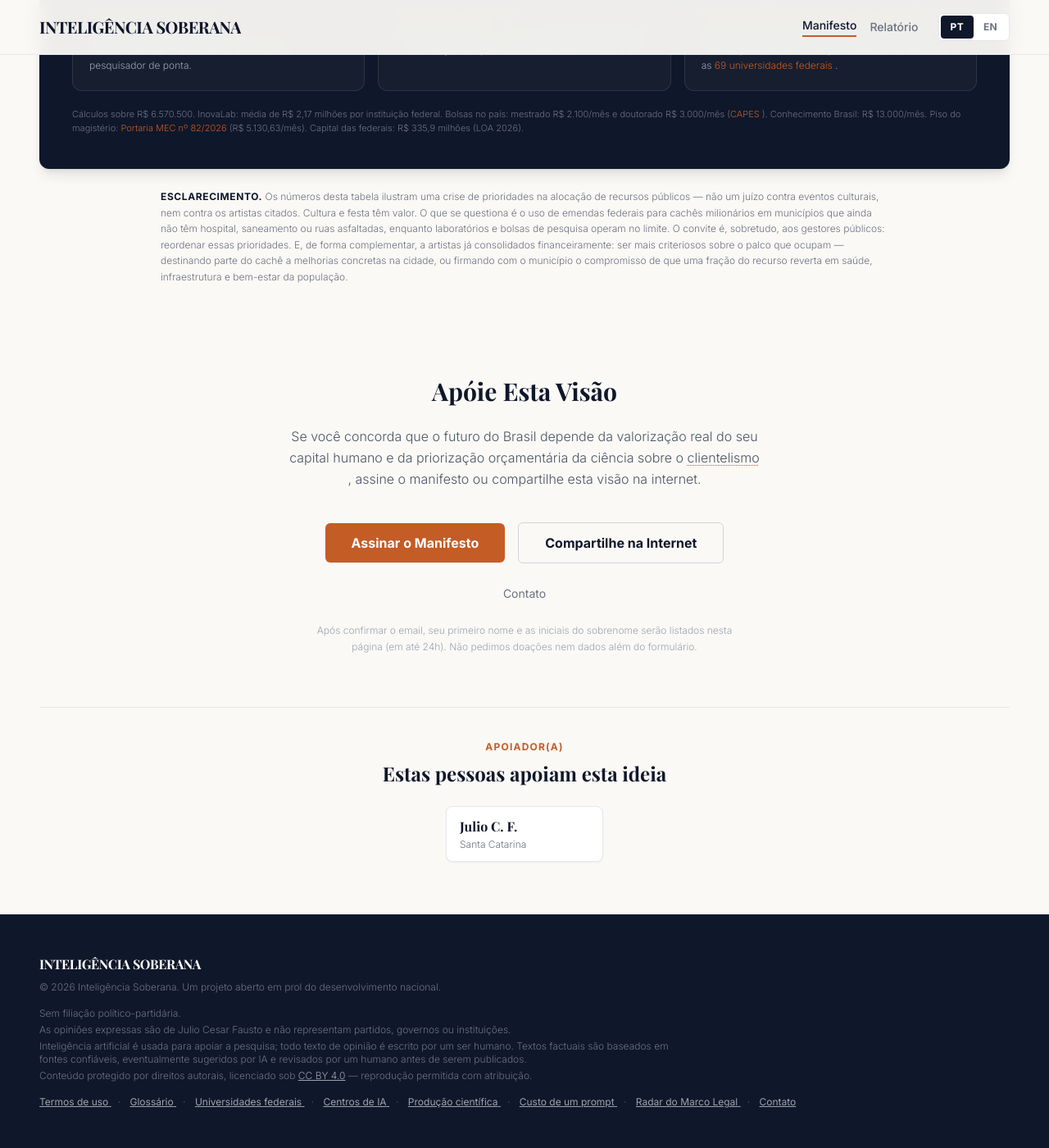
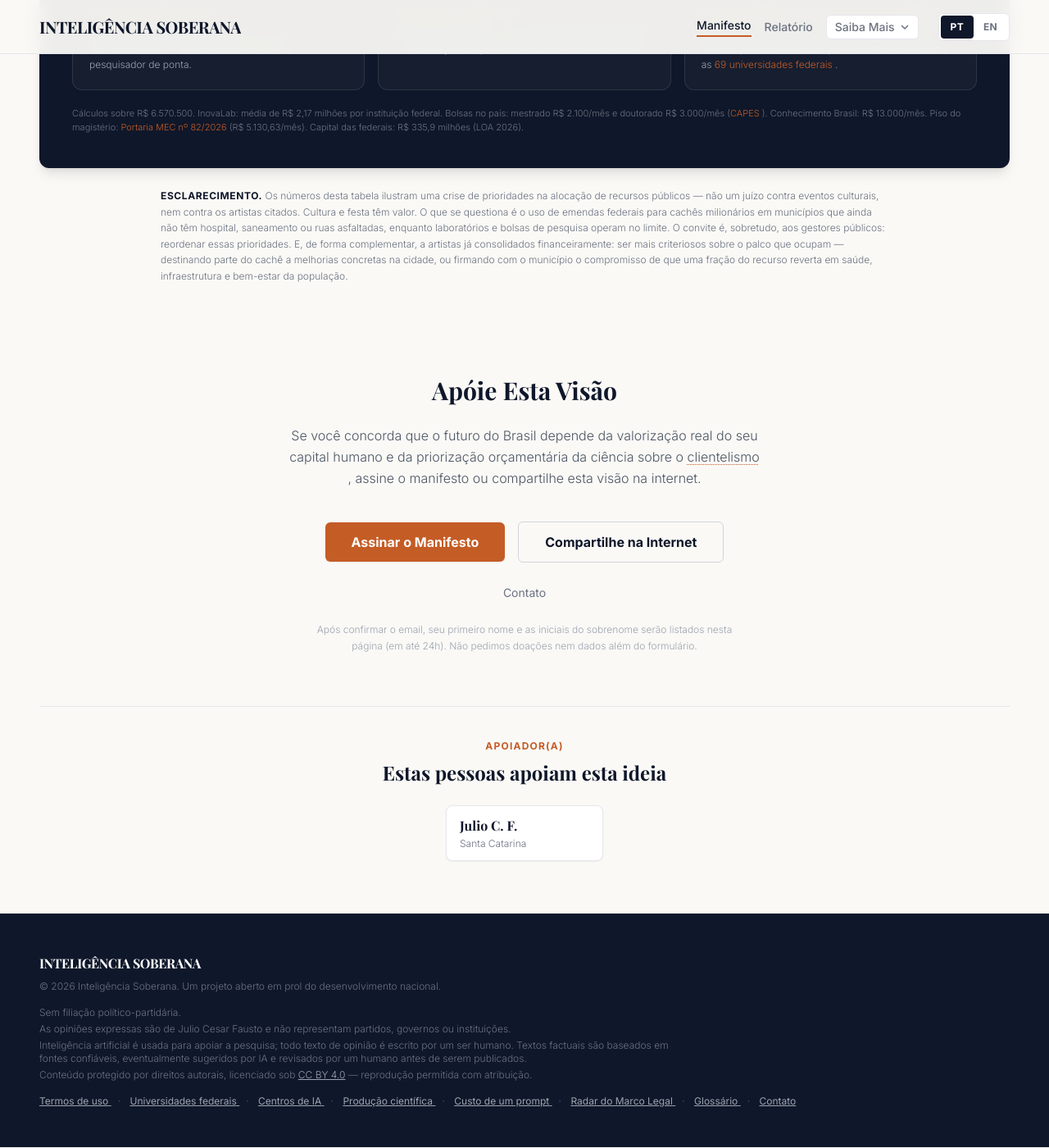
Before and after one commit to jcfausto/inteligenciasoberana.github.io, a Jekyll site: the page built from index.html, in a window 1280 px wide and 1400 px high, scrolled down 5942 px. Shown: the whole window at 82% size. Built offline with Jekyll 4.4.1, drawn with Linux system fonts in a browser that asks for light colours; nearby versions of some CDN libraries; some web fonts are replaced; comment, search, counter and statistics services are not loaded.

Commit message:
Add a Learn more header dropdown so complementary pages are one click away.
Co-authored-by: Cursor <cursoragent@cursor.com>

```diff
--- a/_includes/footer.html
+++ b/_includes/footer.html
@@ -16,45 +16,22 @@
       <li class="lang-en">Content is copyrighted, licensed under <a href="https://creativecommons.org/licenses/by/4.0/" class="text-gray-400 underline hover:text-terracotta transition-colors" rel="license">CC BY 4.0</a> — reuse allowed with attribution.</li>
     </ul>
     <p class="text-xs">
-      <a href="{{ '/termos.html' | relative_url }}" class="text-gray-400 underline hover:text-terracotta transition-colors">
-        <span class="lang-pt">Termos de uso</span>
-        <span class="lang-en">Terms of use</span>
-      </a>
-      <span class="text-gray-600 mx-2" aria-hidden="true">·</span>
-      <a href="{{ '/glossario.html' | relative_url }}" class="text-gray-400 underline hover:text-terracotta transition-colors">
-        <span class="lang-pt">Glossário</span>
-        <span class="lang-en">Glossary</span>
-      </a>
-      <span class="text-gray-600 mx-2" aria-hidden="true">·</span>
-      <a href="{{ '/universidades.html' | relative_url }}" class="text-gray-400 underline hover:text-terracotta transition-colors">
-        <span class="lang-pt">Universidades federais</span>
-        <span class="lang-en">Federal universities</span>
-      </a>
-      <span class="text-gray-600 mx-2" aria-hidden="true">·</span>
-      <a href="{{ '/centros.html' | relative_url }}" class="text-gray-400 underline hover:text-terracotta transition-colors">
-        <span class="lang-pt">Centros de IA</span>
-        <span class="lang-en">AI centers</span>
-      </a>
-      <span class="text-gray-600 mx-2" aria-hidden="true">·</span>
-      <a href="{{ '/producao.html' | relative_url }}" class="text-gray-400 underline hover:text-terracotta transition-colors">
-        <span class="lang-pt">Produção científica</span>
-        <span class="lang-en">Scientific output</span>
-      </a>
-      <span class="text-gray-600 mx-2" aria-hidden="true">·</span>
-      <a href="{{ '/custo-prompt.html' | relative_url }}" class="text-gray-400 underline hover:text-terracotta transition-colors">
-        <span class="lang-pt">Custo de um prompt</span>
-        <span class="lang-en">Cost of a prompt</span>
-      </a>
-      <span class="text-gray-600 mx-2" aria-hidden="true">·</span>
-      <a href="{{ '/marco-legal.html' | relative_url }}" class="text-gray-400 underline hover:text-terracotta transition-colors">
-        <span class="lang-pt">Radar do Marco Legal</span>
-        <span class="lang-en">AI Legal Framework Radar</span>
-      </a>
-      <span class="text-gray-600 mx-2" aria-hidden="true">·</span>
-      <a href="https://forms.gle/5XBeDzHNNqxg5MEc8" class="text-gray-400 underline hover:text-terracotta transition-colors" target="_blank" rel="noopener noreferrer">
-        <span class="lang-pt">Contato</span>
-        <span class="lang-en">Contact</span>
-      </a>
+      {% for item in site.data.more_pages %}
+        {% unless forloop.first %}
+        <span class="text-gray-600 mx-2" aria-hidden="true">·</span>
+        {% endunless %}
+        {% if item.external %}
+        <a href="{{ item.href }}" class="text-gray-400 underline hover:text-terracotta transition-colors" target="_blank" rel="noopener noreferrer">
+          <span class="lang-pt">{{ item.pt }}</span>
+          <span class="lang-en">{{ item.en }}</span>
+        </a>
+        {% else %}
+        <a href="{{ item.href | relative_url }}" class="text-gray-400 underline hover:text-terracotta transition-colors">
+          <span class="lang-pt">{{ item.pt }}</span>
+          <span class="lang-en">{{ item.en }}</span>
+        </a>
+        {% endif %}
+      {% endfor %}
     </p>
   </div>
 </footer>
--- a/_includes/header.html
+++ b/_includes/header.html
@@ -1,5 +1,6 @@
-<header class="sticky top-0 z-50 bg-[#faf9f6]/95 backdrop-blur-md border-b border-gray-200 no-print">
-  <div class="max-w-7xl mx-auto py-4 px-6 md:px-12 flex justify-between items-center gap-4">
+<header class="sticky top-0 z-50 no-print overflow-visible">
+  <div class="absolute inset-0 bg-[#faf9f6]/95 backdrop-blur-md border-b border-gray-200" aria-hidden="true"></div>
+  <div class="relative overflow-visible max-w-7xl mx-auto py-4 px-6 md:px-12 flex justify-between items-center gap-4">
     <div class="flex items-center min-w-0">
       <a href="{{ '/' | relative_url }}" class="min-w-0">
         <span class="lang-pt font-serif font-bold text-xl tracking-tight text-navy truncate block">INTELIGÊNCIA SOBERANA</span>
@@ -7,7 +8,7 @@
       </a>
     </div>
     <div class="flex items-center gap-4 md:gap-6 shrink-0">
-      <nav class="flex items-center gap-4 text-sm font-medium">
+      <nav class="flex items-center gap-4 text-sm font-medium overflow-visible">
         <a href="{{ '/' | relative_url }}" {% if page.page_id == 'manifesto' %}aria-current="page" class="text-navy border-b-2 border-terracotta pb-0.5"{% else %}class="text-gray-500 hover:text-navy transition-colors"{% endif %}>
           <span class="lang-pt">Manifesto</span>
           <span class="lang-en">Open Letter</span>
@@ -16,6 +17,73 @@
           <span class="lang-pt">Relatório</span>
           <span class="lang-en">Report</span>
         </a>
+        {% assign more_active = false %}
+        {% for item in site.data.more_pages %}
+          {% if item.menu != false %}
+            {% unless item.external %}
+              {% if page.page_id == item.id %}
+                {% assign more_active = true %}
+              {% endif %}
+            {% endunless %}
+          {% endif %}
+        {% endfor %}
+        <div class="relative z-10" data-more-menu>
+          <button type="button" data-more-menu-button aria-haspopup="true" aria-expanded="false" aria-controls="more-menu-panel"{% if more_active %} aria-current="true"{% endif %} class="more-menu-button inline-flex items-center gap-1.5 rounded-md border bg-white px-2.5 py-1 text-sm font-medium transition-colors {% if more_active %}border-terracotta text-navy{% else %}border-gray-200 text-gray-500 hover:border-gray-300 hover:text-navy{% endif %}">
+            <span class="lang-pt">Saiba Mais</span>
+            <span class="lang-en">Learn more</span>
+            <svg class="more-menu-caret" width="12" height="12" viewBox="0 0 12 12" aria-hidden="true">
+              <path d="M2.5 4.5 6 8l3.5-3.5" fill="none" stroke="currentColor" stroke-width="1.5" stroke-linecap="round" stroke-linejoin="round"/>
+            </svg>
+          </button>
+          <ul id="more-menu-panel" data-more-menu-panel class="hidden absolute right-0 top-full mt-2 z-[70] m-0 w-56 list-none rounded-md border border-gray-200 bg-white py-1 shadow-lg">
+            {% for item in site.data.more_pages %}
+              {% if item.menu != false %}
+              <li class="m-0 p-0">
+                {% if item.external %}
+                <a href="{{ item.href }}" target="_blank" rel="noopener noreferrer" class="block px-4 py-2 text-sm text-gray-500 hover:bg-gray-50 hover:text-navy">
+                  <span class="lang-pt">{{ item.pt }}</span>
+                  <span class="lang-en">{{ item.en }}</span>
+                </a>
+                {% else %}
+                <a href="{{ item.href | relative_url }}"{% if page.page_id == item.id %} aria-current="page" class="block px-4 py-2 text-sm font-medium text-navy bg-stone-50"{% else %} class="block px-4 py-2 text-sm text-gray-500 hover:bg-gray-50 hover:text-navy"{% endif %}>
+                  <span class="lang-pt">{{ item.pt }}</span>
+                  <span class="lang-en">{{ item.en }}</span>
+                </a>
+                {% endif %}
+              </li>
+              {% endif %}
+            {% endfor %}
+          </ul>
+        </div>
+        <script>
+        (function () {
+          var root = document.querySelector('[data-more-menu]');
+          if (!root || root.dataset.menuBound) return;
+          root.dataset.menuBound = '1';
+          var button = root.querySelector('[data-more-menu-button]');
+          var panel = root.querySelector('[data-more-menu-panel]');
+          if (!button || !panel) return;
+          function isOpen() { return !panel.classList.contains('hidden'); }
+          function setOpen(open) {
+            panel.classList.toggle('hidden', !open);
+            button.setAttribute('aria-expanded', String(open));
+          }
+          button.addEventListener('click', function (event) {
+            event.preventDefault();
+            event.stopPropagation();
+            setOpen(!isOpen());
+          });
+          document.addEventListener('click', function (event) {
+            if (!root.contains(event.target)) setOpen(false);
+          });
+          document.addEventListener('keydown', function (event) {
+            if (event.key === 'Escape' && isOpen()) {
+              setOpen(false);
+              button.focus();
+            }
+          });
+        })();
+        </script>
       </nav>
       <div class="inline-flex rounded-md border border-gray-200 bg-white p-0.5" role="group" aria-label="Language">
         <button type="button" data-lang="pt" onclick="setLanguage('pt')" class="lang-switch px-3 py-1.5 rounded text-xs font-bold tracking-wide transition-colors">PT</button>
--- a/assets/css/site.css
+++ b/assets/css/site.css
@@ -1,5 +1,30 @@
 html {
   scroll-behavior: smooth;
+}
+
+.more-menu-button {
+  cursor: pointer;
+}
+
+.more-menu-button[aria-expanded="true"] {
+  color: #0f172a;
+  border-color: #0f172a;
+}
+
+.more-menu-caret {
+  display: block;
+  flex-shrink: 0;
+  transition: transform 0.15s ease;
+}
+
+.more-menu-button[aria-expanded="true"] .more-menu-caret {
+  transform: rotate(180deg);
+}
+
+@media (prefers-reduced-motion: reduce) {
+  .more-menu-caret {
+    transition: none;
+  }
 }
 
 html[data-lang="pt"] .lang-en {
--- a/assets/js/site.js
+++ b/assets/js/site.js
@@ -342,9 +342,49 @@ if (document.readyState === 'loading') {
   boot();
 }
 
+function initMoreMenu() {
+  const root = document.querySelector('[data-more-menu]');
+  if (!root || root.dataset.menuBound) return;
+
+  const button = root.querySelector('[data-more-menu-button]');
+  const panel = root.querySelector('[data-more-menu-panel]');
+  if (!button || !panel) return;
+
+  function isOpen() {
+    return !panel.classList.contains('hidden');
+  }
+
+  function setOpen(open) {
+    panel.classList.toggle('hidden', !open);
+    button.setAttribute('aria-expanded', String(open));
+  }
+
+  button.addEventListener('click', (event) => {
+    event.preventDefault();
+    event.stopPropagation();
+    setOpen(!isOpen());
+  });
+
+  document.addEventListener('click', (event) => {
+    if (!root.contains(event.target)) setOpen(false);
+  });
+
+  document.addEventListener('keydown', (event) => {
+    if (event.key === 'Escape' && isOpen()) {
+      setOpen(false);
+      button.focus();
+    }
+  });
+}
+
 function boot() {
   const params = new URLSearchParams(window.location.search);
   const savedLang = params.get('lang') || localStorage.getItem('lang');
   setLanguage(savedLang === 'en' ? 'en' : 'pt');
-  initCharts();
+  initMoreMenu();
+  try {
+    initCharts();
+  } catch (err) {
+    console.error(err);
+  }
 }
```
Also changed, not shown: _data/more_pages.yml (added, +42 -0 lines).
